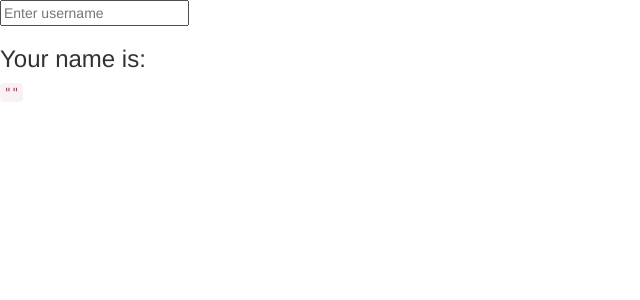
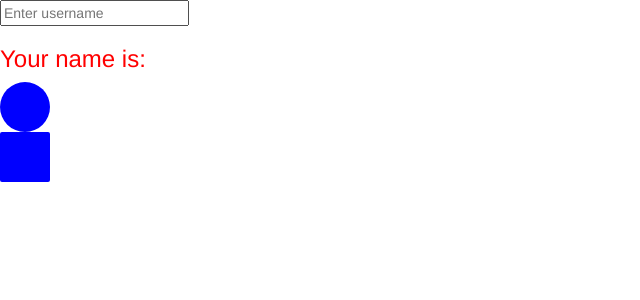
Before and after one commit to triminh/angular4-kp, an Angular app: page / in a window 1280 px wide. Shown: the top 300 px of the page, without its empty margins (0-640 px from the left). Built offline with nearby package versions, Linux system fonts and the light colour scheme.

Commit message:
style binding and class binding

```diff
--- a/src/app/user-form/user-form.component.css
+++ b/src/app/user-form/user-form.component.css
@@ -0,0 +1,13 @@
+.circle {
+    width: 50px;
+    height: 50px;
+    border-radius: 25px;
+    background-color: blue;
+}
+
+.square {
+    width: 50px;
+    height: 50px;
+    border-radius: 2px;
+    background-color: blue;
+}
--- a/src/app/user-form/user-form.component.html
+++ b/src/app/user-form/user-form.component.html
@@ -1,3 +1,4 @@
-<input placeholder="Enter username" [(ngModel)]="name" #txtUsername>
-<h3>Your name is: {{ name }}</h3>
-<code>{{ txtUsername.value | json }}</code>
+<input placeholder="Enter username" [(ngModel)]="name">
+<h3 [style.color]="isHighlight ? 'red' : 'black'">Your name is: {{ name }}</h3>
+<div [class]="isHighlight ? 'circle' : 'square'"></div>
+<div [class.circle]="!isHighlight" [class.square]="isHighlight"></div>
--- a/src/app/user-form/user-form.component.ts
+++ b/src/app/user-form/user-form.component.ts
@@ -12,4 +12,6 @@
   ngOnInit() {
   }
 
+  isHighlight = true;
+
 }
```
